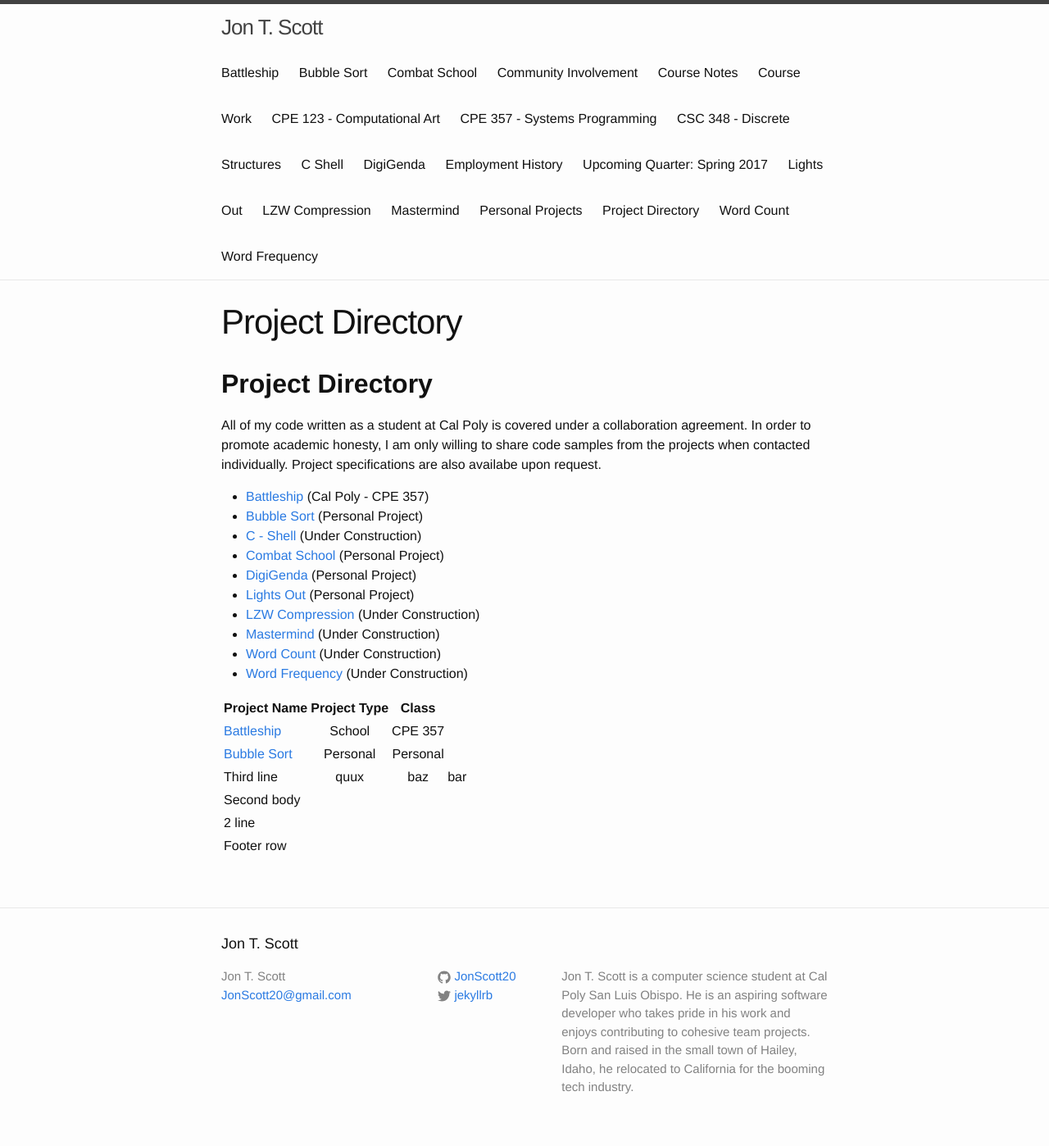
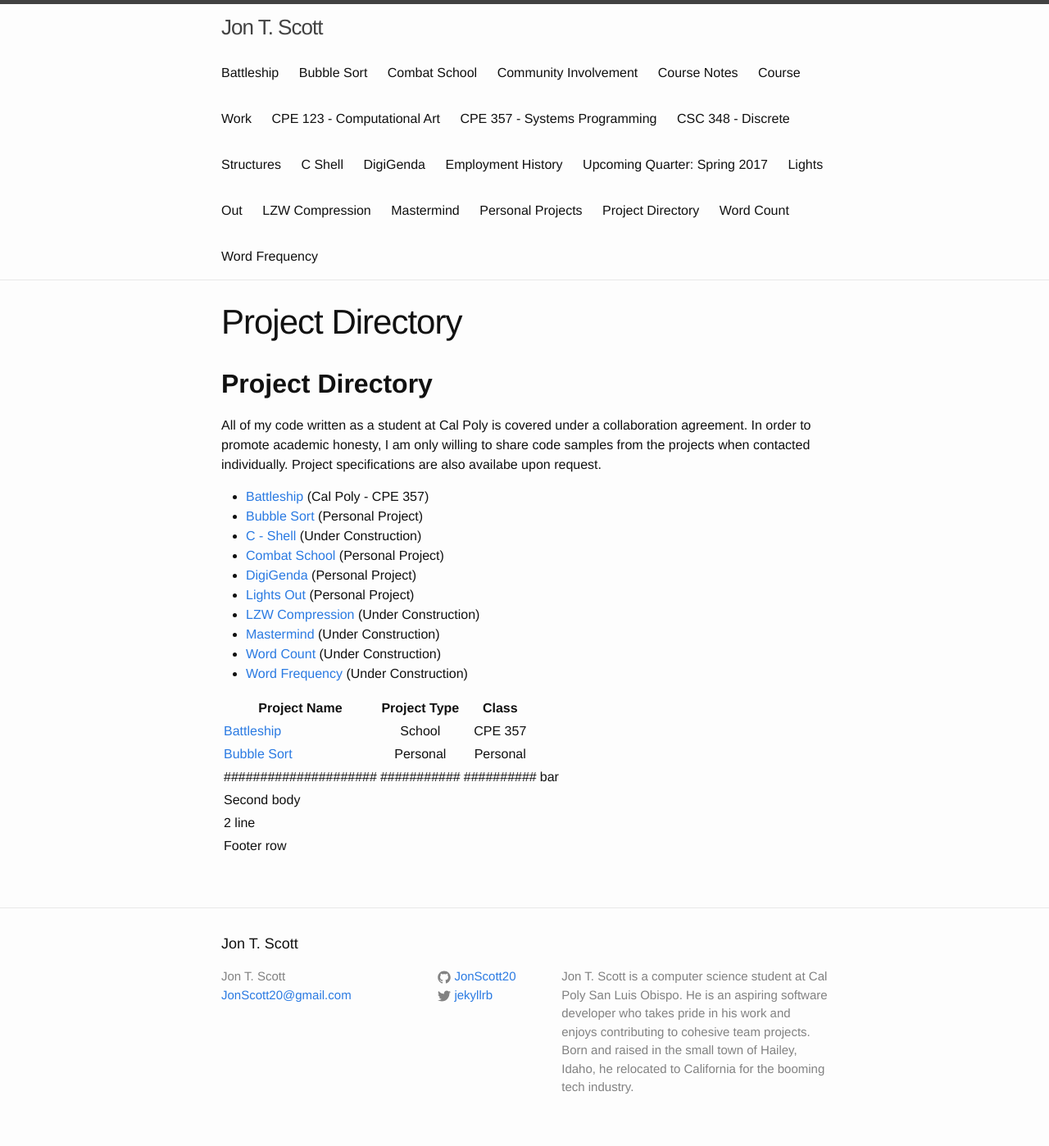
Before and after one commit to JonScott20/JonScott20.github.io, a Jekyll site: the page built from project_directory.md, in a window 1280 px wide. Shown: the whole page at 82% size. Built offline with Jekyll 4.4.1, drawn with Linux system fonts in a browser that asks for light colours; our own code applies the rules of GitHub Pages for plain Markdown files.

Commit message:
Update project_directory.md

```diff
--- a/project_directory.md
+++ b/project_directory.md
@@ -24,7 +24,7 @@ All of my code written as a student at Cal Poly is covered under a collaboration
 |--------------------------------------------------------| :-----------: | :-----------: |
 | [Battleship](https://jonscott20.github.io/battleship)  |School       |CPE 357      |
 | [Bubble Sort](https://jonscott20.github.io/bubble_sort)|Personal     |Personal     |
-| Third line      |quux        | baz             | bar            |
+| #####################     |###########        | ##########           | bar            |
 |-----------------+------------+-----------------+----------------|
 | Second body     |            |                 |                |
 | 2 line          |            |                 |                |
```
